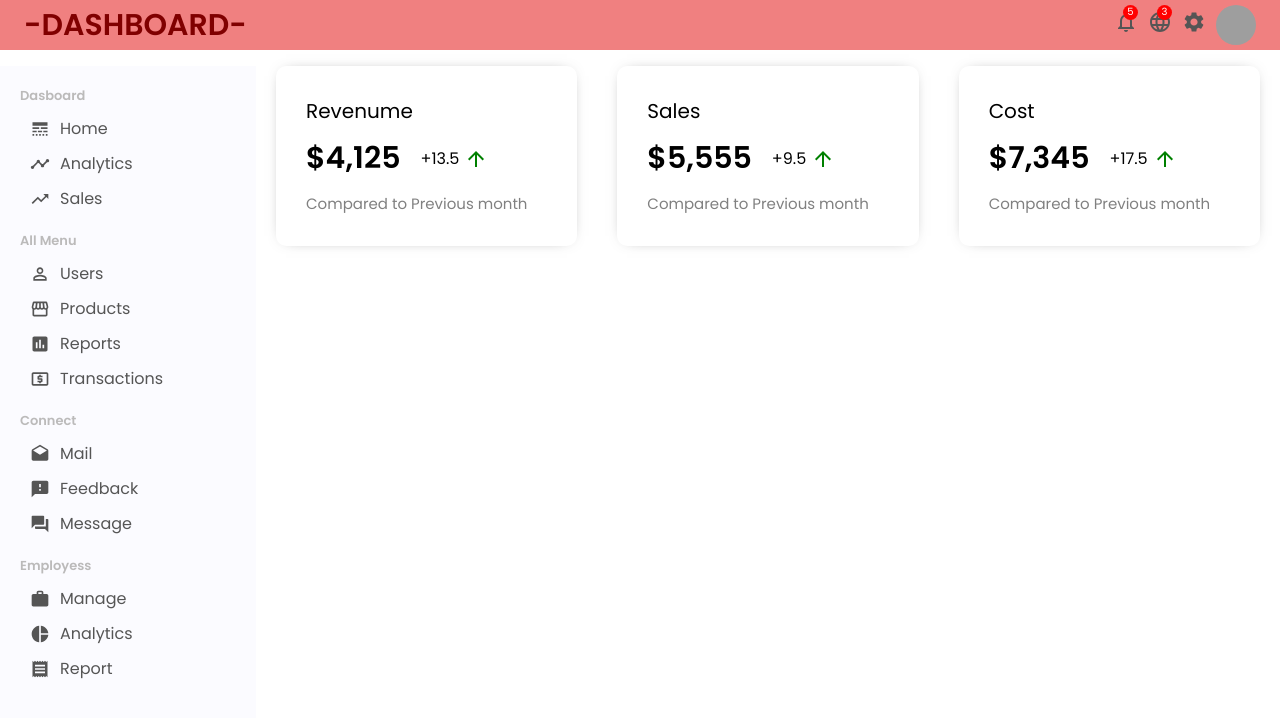
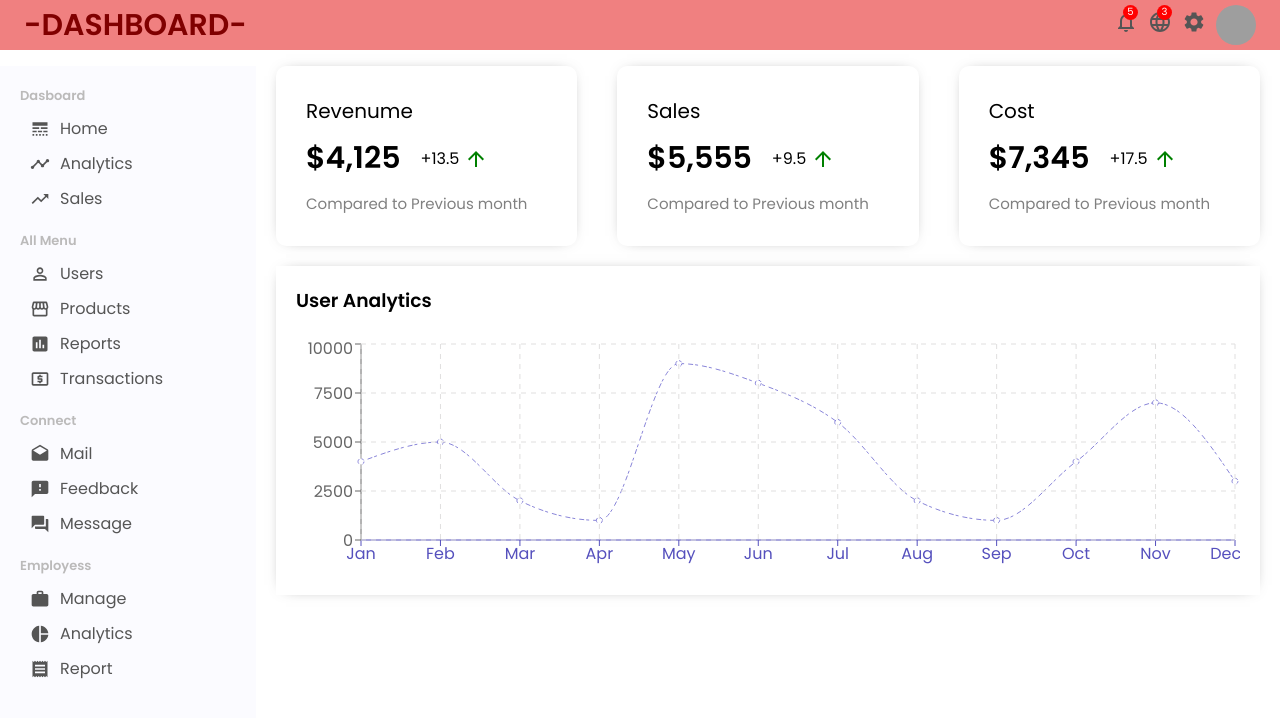
Before and after one commit to brs14shn/react_admin_dashboard, a React (Create React App) app: page / in a window 1280 px wide. Shown: the top 718 px of the page. Built offline with nearby package versions, Linux system fonts and the light colour scheme; grey boxes are pictures that could not be loaded.

Commit message:
chart comp finished

```diff
--- a/src/components/Chart.js
+++ b/src/components/Chart.js
@@ -1,8 +1,42 @@
 import React from 'react'
+import { LineChart, Line, XAxis, YAxis, CartesianGrid, Tooltip, ResponsiveContainer } from 'recharts';
+import styled from "styled-components";
 
-const Chart = () => {
+const ChartContainer = styled.div`
+margin: 20px;
+padding: 20px;
+box-shadow: 0px 0px 15px -10px rgba(0,0,0,0.75);
+
+`
+
+const ChartTitle = styled.h3`
+margin-bottom: 1.5rem;
+`
+
+const Chart = ({title,grid,data,dataKey}) => {
   return (
-    <div>Chart</div>
+    <ChartContainer>
+        <ChartTitle>{title}</ChartTitle>
+         <ResponsiveContainer width="100%" aspect={4 / 1} >
+        <LineChart
+          data={data}
+        >
+         <XAxis dataKey="name" stroke='#5550bd' />
+
+
+          <YAxis />
+
+
+          <Line type="monotone" dataKey={dataKey} stroke="#8884d8" strokeDasharray="3 4 5 2" />
+          <Tooltip/>
+          {grid && <CartesianGrid stroke="#e0dfdf" strokeDasharray="5 5" /> }
+        </LineChart>
+      </ResponsiveContainer>
+
+
+
+    </ChartContainer>
+
   )
 }
 
--- a/src/helper/dummyData.js
+++ b/src/helper/dummyData.js
@@ -4,3 +4,20 @@ export const featuredData = [
     {title:"Sales",money:"$5,555",moneyRate :"+9.5"},
     {title:"Cost",money:"$7,345",moneyRate :"+17.5"},
 ]
+
+
+
+export const userData = [
+    {name:"Jan" , "Active User":4000},
+    {name:"Feb" , "Active User":5000},
+    {name:"Mar" , "Active User":2000},
+    {name:"Apr" , "Active User":1000},
+    {name:"May" , "Active User":9000},
+    {name:"Jun" , "Active User":8000},
+    {name:"Jul" , "Active User":6000},
+    {name:"Aug" , "Active User":2000},
+    {name:"Sep" , "Active User":1000},
+    {name:"Oct" , "Active User":4000},
+    {name:"Nov" , "Active User":7000},
+    {name:"Dec" , "Active User":3000},
+]
--- a/src/pages/Home.jsx
+++ b/src/pages/Home.jsx
@@ -1,6 +1,10 @@
 import React from 'react'
 import Featured from '../components/Featured'
 import styled from "styled-components";
+import Chart from '../components/Chart';
+import {userData} from "../helper/dummyData"
+
+
 const HomeContainer = styled.div`
 flex:4
 `
@@ -9,6 +13,7 @@ const Home = () => {
   return (
     <HomeContainer>
         <Featured/>
+        <Chart data={userData} title="User Analytics"  grid dataKey ="Active User"/>
     </HomeContainer>
   )
 }
```
